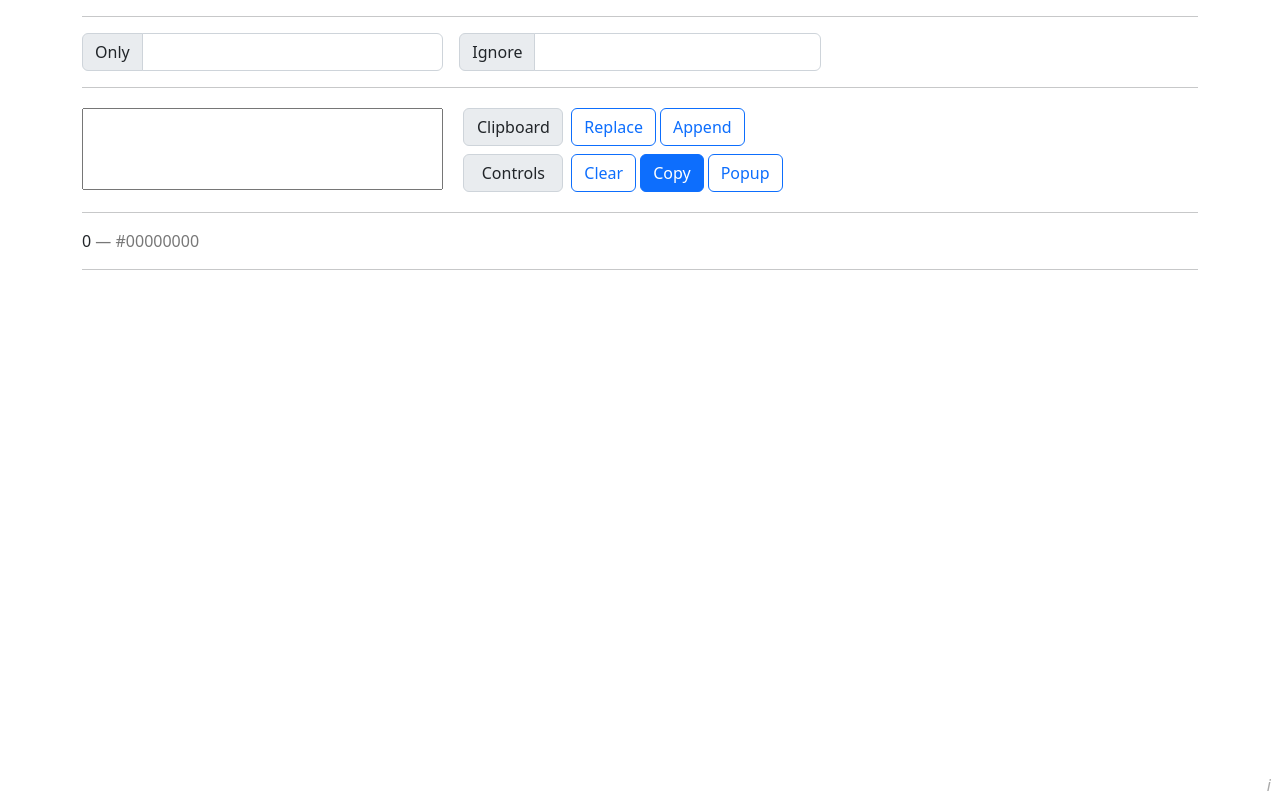
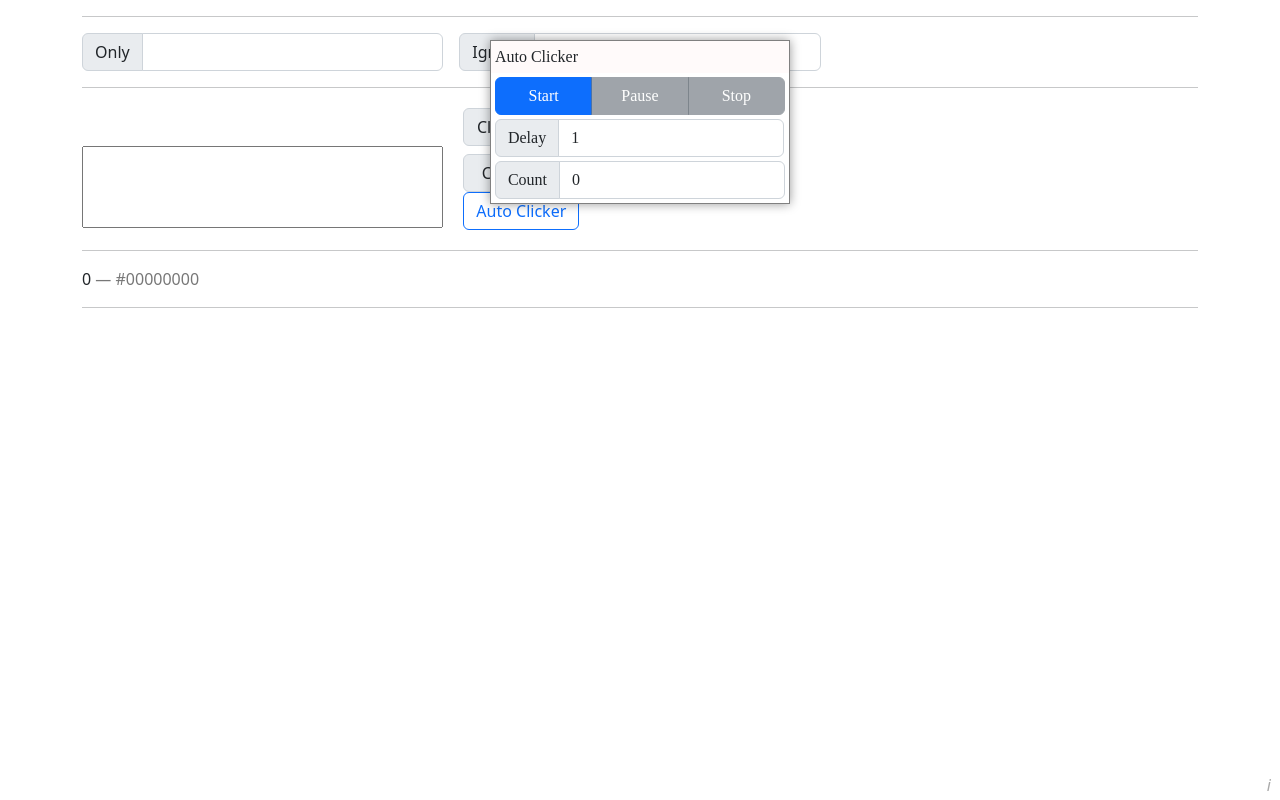
Before and after one commit to AlttiRi/href-lister, a Vue app: page / in a window 1280 px wide. Built offline with nearby package versions, Linux system fonts and the light colour scheme.

Commit message:
Implement a clicker base

```diff
--- a/src/components/AutoClickPopup.vue
+++ b/src/components/AutoClickPopup.vue
@@ -1,11 +1,12 @@
 <script setup lang="ts">
 import {ref, watchEffect} from "vue";
-import {makeMovable, makeResizable, storeStateInLS} from "../core/make-fancy";
+import {makeMovable, storeStateInLS} from "../core/make-fancy";
 import {resetAutoClickPopupRequested} from "../core/core";
+import {sleep} from "@alttiri/util-js";
+import {sleepEx} from "../core/util";
 
 const popupElem  = ref<HTMLElement>();
 const headerElem = ref<HTMLElement>();
-
 
 const stopWE = watchEffect(() => {
   if (!popupElem.value || !headerElem.value) {
@@ -26,39 +27,137 @@ const stopWE = watchEffect(() => {
     popup.focus();
   }, {passive: true});
 
-  makeResizable(popup, {
-    minH: parseInt(getComputedStyle(popup).height),
-    minW: parseInt(getComputedStyle(popup).width),
-    ...storeStateInLS({
-      restore: true,
-      id: "href-lister-popup-resize-state",
-      reset: resetAutoClickPopupRequested.value,
-    }),
-  });
-
   resetAutoClickPopupRequested.value = false;
   stopWE();
 });
 
+const delay = ref(1);
+const count = ref(0);
+
+
+type ClickingState = "ready" | "started" | "paused" | "stopped";
+const state = ref<ClickingState>("ready");
+const lastClickedIndex = ref(0);
+let controller = new AbortController();
+
+async function startClicking() {
+  console.log("startClicking");
+  const anchors = [...document.querySelectorAll("a.url")] as HTMLAnchorElement[];
+  const to = count.value === 0 ? anchors.length : Math.min(anchors.length, count.value + lastClickedIndex.value);
+  const isPart = to < anchors.length;
+  state.value = "started";
+  while (lastClickedIndex.value < to) {
+    const a = anchors[lastClickedIndex.value];
+    const urlListItem = a.closest(`[data-comp="UrlListItem"]`)!;
+    urlListItem.classList.add("hover");
+    await sleepEx(delay.value * 1000, controller.signal);
+    urlListItem.classList.remove("hover");
+    if (state.value === "started") {
+      lastClickedIndex.value++;
+      a.dispatchEvent(new MouseEvent("click"));
+      await sleep();
+    } else if (state.value === "paused") {
+      state.value = "paused";
+      return;
+    } else if (state.value === "stopped") {
+      lastClickedIndex.value = 0;
+      state.value = "ready";
+      return;
+    }
+  }
+  if (!isPart) {
+    lastClickedIndex.value = 0;
+    state.value = "ready";
+  } else {
+    state.value = "paused";
+  }
+}
+
+function interrupt(reason: "paused" | "stopped") {
+  state.value = reason;
+  controller.abort(reason);
+  controller = new AbortController();
+}
+function stop() {
+  if (state.value === "started") {
+    interrupt("stopped");
+    return;
+  }
+  lastClickedIndex.value = 0;
+  state.value = "ready";
+}
+
+const focus = ref(false);
+let blurTimerId = 0;
+function focusin() {
+  focus.value = true;
+  setTimeout(() => clearTimeout(blurTimerId));
+}
+function focusout() {
+  blurTimerId = setTimeout(() => {
+    focus.value = false;
+  }, 250);
+}
 
 </script>
 
 <template>
   <div class="popup-root" data-comp="AutoClickPopup">
-    <div class="popup" ref="popupElem" tabindex="-1" @focus="console.log">
+    <div
+      class="popup" tabindex="-1"
+      ref="popupElem"
+      @focusin="focusin"
+      @focusout="focusout"
+      :class="{
+        focus
+      }"
+    >
       <div class="popup-header p-1" ref="headerElem">Auto Clicker</div>
       <div class="popup-content ">
-        <div class="btn-group m-1" role="group" aria-label="Basic example">
-          <button class="btn btn-primary">Start</button>
-          <button class="btn btn-secondary">Pause</button>
-          <button class="btn btn-secondary">Stop</button>
+        <div class="btn-group p-1 container" role="group" aria-label="Basic example">
+          <button
+            class="btn btn-primary col-4"
+            @click="startClicking"
+            :disabled="!(state === 'ready' || state === 'paused')"
+          >{{ state === "ready" || !lastClickedIndex ? "Start" : "Next"}}</button>
+          <button
+            class="btn btn-secondary col-4"
+            :disabled="state !== 'started'"
+            @click="interrupt('paused')"
+          >Pause</button>
+          <button
+            class="btn btn-secondary col-4"
+            :disabled="!lastClickedIndex"
+            @click="stop"
+          >Stop</button>
         </div>
-        <div class="input-wrap m-1">
-          <input class="form-control" type="number" value="5000">
+
+        <div class="col-12">
+          <label class="m-1 mt-0">
+            <span class="input-group">
+              <span class="input-group-text">Delay</span>
+              <input
+                title="Click delay (seconds)"
+                class="form-control "
+                type="number"
+                v-model="delay"
+              >
+            </span>
+          </label>
         </div>
-        <div class="m-1">
-          <div>123456</div>
-          <div>qwerty</div>
+
+        <div class="col-12">
+          <label class="m-1 mt-0">
+            <span class="input-group">
+              <span class="input-group-text">Count</span>
+              <input
+                title="Count"
+                class="form-control "
+                type="number"
+                v-model="count"
+              >
+            </span>
+          </label>
         </div>
       </div>
     </div>
--- a/src/components/InputControls.vue
+++ b/src/components/InputControls.vue
@@ -39,10 +39,10 @@
           >Copy</button>
           <button
             class="btn btn-outline-primary me-1"
-            title="Popup"
+            title="Toggle Auto Clicker Popup"
             @click="showAutoClickPopup = !showAutoClickPopup"
             @contextmenu.prevent="resetPopup"
-          >Popup</button>
+          >Auto Clicker</button>
         </span>
       </span>
     </div>
--- a/src/components/UrlListItem.vue
+++ b/src/components/UrlListItem.vue
@@ -265,7 +265,7 @@ a:visited {
 .month-6 { background-color: #7633ab; }
 .long-ago { background-color: gray; }
 
-tr:hover {
+tr:hover, tr.hover {
   box-shadow: 0 0 1px gray;
 }
 
--- a/src/core/core.ts
+++ b/src/core/core.ts
@@ -11,7 +11,7 @@ export const inputText: Ref<string> = ref("");
 export const messagePopupEntry: Ref<UrlEntry | null> = ref(null);
 export const tagsPopupEntry:    Ref<UrlEntry | null> = ref(null);
 export const clickedUrls = ref(new Set<string>());
-export const showAutoClickPopup = ref<boolean>(false);
+export const showAutoClickPopup = ref<boolean>(true);
 export const resetAutoClickPopupRequested = ref<boolean>(false);
 export async function resetPopup() {
     resetAutoClickPopupRequested.value = true;
--- a/src/core/util.ts
+++ b/src/core/util.ts
@@ -91,3 +91,17 @@ export function ordinalIndicator(index: number | string) {
     }
     return index + 1 + "th";
 }
+
+export function sleepEx(ms: number, signal: AbortSignal) {
+    if (signal.aborted) {
+        return Promise.resolve(signal.reason);
+    }
+    let timerId: number;
+    return new Promise(resolve => {
+        timerId = setTimeout(resolve, ms);
+        signal.onabort = () => {
+            clearTimeout(timerId);
+            resolve(signal.reason);
+        };
+    });
+}
--- a/src/style/popup-auto-click.scss
+++ b/src/style/popup-auto-click.scss
@@ -11,9 +11,9 @@
   z-index: 99999;
   font-size: 16px;
   font-family: serif;
-}
-.popup-root > * {
-  pointer-events: all;
+  > * {
+    pointer-events: all;
+  }
 }
 
 .popup {
@@ -23,12 +23,15 @@
   .popup-header {
     background-color: snow;
   }
-  input {
-    box-sizing: border-box;
-    //border: none;
-    //outline: none;
-    //padding: 0;
-    //margin: 0;
-  }
+}
 
+.popup[tabindex] {
+  outline: none;
 }
+.popup.focus {
+  box-shadow: 0 0 10px rgba(0, 0, 0, 0.5);
+}
+.popup {
+  box-shadow: 0 0 10px rgba(0, 0, 0, 0.4);
+  transition: box-shadow 0.4s;
+}
--- a/tsconfig.json
+++ b/tsconfig.json
@@ -4,7 +4,7 @@
     "useDefineForClassFields": false,
 
     "target": "es2020",
-    "lib": ["ES2021", "DOM"],
+    "lib": ["ES2021", "DOM", "DOM.Iterable"],
     "module": "ESNext",
     "moduleResolution": "bundler",
     "esModuleInterop":   true,
```
